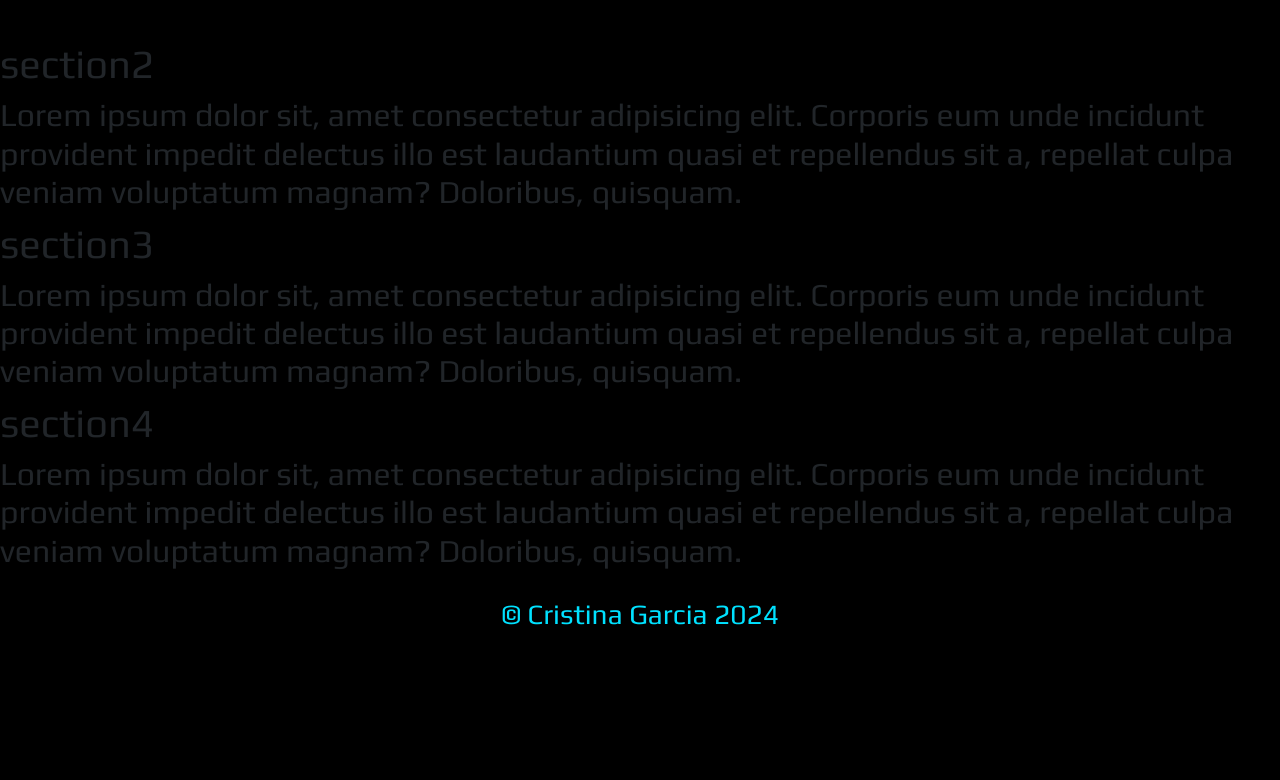
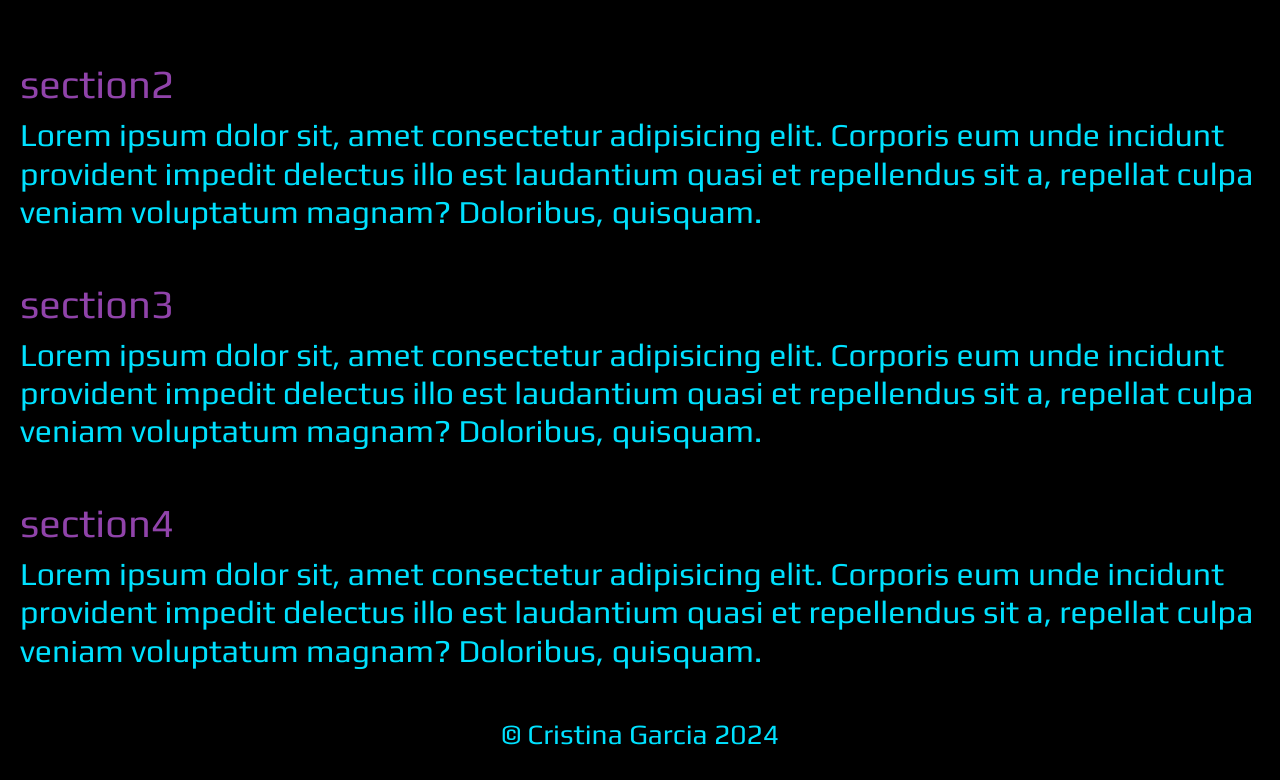
Before and after one commit to garmercy/Portfolio_Cristina_Garcia, a plain HTML site: page index.html in a window 1280 px wide. Shown: the part 697-1477 px from the top of the page. Before the commit the page ends 1357 px from the top, so only its background shows below. Drawn offline with nearby package versions, Linux system fonts and the light colour scheme.

Commit message:
adding section styles

```diff
--- a/assets/style.css
+++ b/assets/style.css
@@ -17,6 +17,13 @@ a{
   color: #d864ffaa;
 }
 
+.titleSection{
+  color: #d864ffaa;
+}
+
+.textSection{
+  color: rgb(0, 225, 255);
+}
 /* -----------------NAVBAR STYLE -------------------------- */
 #containerNavbar{
   padding-left: 20px;
@@ -104,7 +111,10 @@ a{
   border-right: 1px solid #000;
   animation: typing 3s steps(30) infinite;
 }
-
+/* ------------------------- SECTIONS ------------------------- */
+.sections{
+  padding: 20px;
+}
 /* ------------FOOTER-------------- */
 #footer {
   text-align: center;
--- a/index.html
+++ b/index.html
@@ -60,19 +60,19 @@
       </div>
     </section>
     <!-- Section 2 -->
-    <section id="section2">
-      <h1>section2</h1>
-      <h2>Lorem ipsum dolor sit, amet consectetur adipisicing elit. Corporis eum unde incidunt provident impedit delectus illo est laudantium quasi et repellendus sit a, repellat culpa veniam voluptatum magnam? Doloribus, quisquam.</h2>
+    <section id="section2" class="sections">
+      <h1 class="titleSection">section2</h1>
+      <h2 class="textSection">Lorem ipsum dolor sit, amet consectetur adipisicing elit. Corporis eum unde incidunt provident impedit delectus illo est laudantium quasi et repellendus sit a, repellat culpa veniam voluptatum magnam? Doloribus, quisquam.</h2>
     </section>
     <!-- Section 3 -->
-    <section id="section3">
-      <h1>section3</h1>
-      <h2>Lorem ipsum dolor sit, amet consectetur adipisicing elit. Corporis eum unde incidunt provident impedit delectus illo est laudantium quasi et repellendus sit a, repellat culpa veniam voluptatum magnam? Doloribus, quisquam.</h2>
+    <section id="section3" class="sections">
+      <h1 class="titleSection">section3</h1>
+      <h2 class="textSection">Lorem ipsum dolor sit, amet consectetur adipisicing elit. Corporis eum unde incidunt provident impedit delectus illo est laudantium quasi et repellendus sit a, repellat culpa veniam voluptatum magnam? Doloribus, quisquam.</h2>
     </section>
     <!-- Section 4 -->
-    <section id="section4">
-      <h1>section4</h1>
-      <h2>Lorem ipsum dolor sit, amet consectetur adipisicing elit. Corporis eum unde incidunt provident impedit delectus illo est laudantium quasi et repellendus sit a, repellat culpa veniam voluptatum magnam? Doloribus, quisquam.</h2>
+    <section id="section4" class="sections">
+      <h1 class="titleSection">section4</h1>
+      <h2 class="textSection">Lorem ipsum dolor sit, amet consectetur adipisicing elit. Corporis eum unde incidunt provident impedit delectus illo est laudantium quasi et repellendus sit a, repellat culpa veniam voluptatum magnam? Doloribus, quisquam.</h2>
     </section>
     <footer id="footer">
       <h3>
```
Lines whose indentation alone changed are shown as unchanged.
